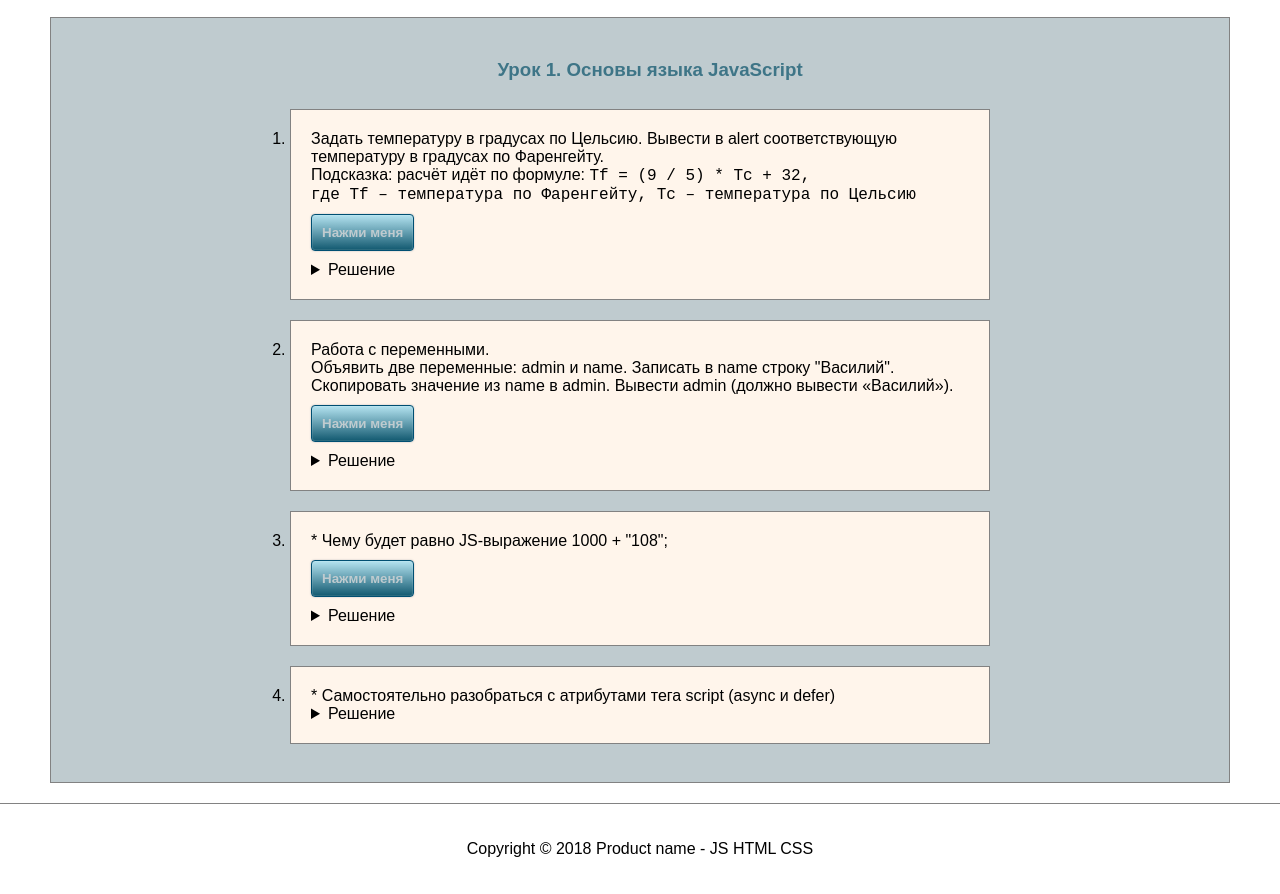
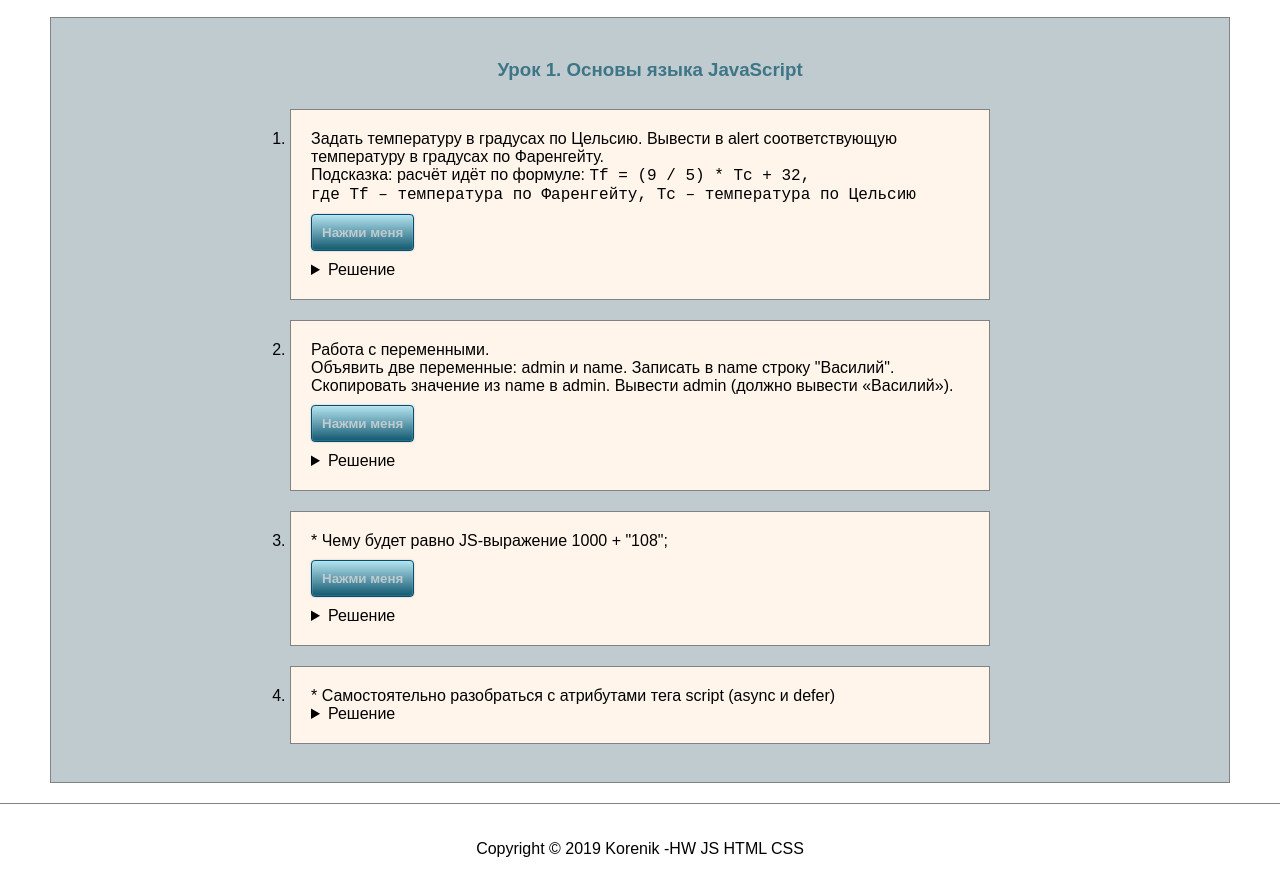
Before and after one commit to krolik27/HW_JavaScript, a plain HTML site: page index.html in a window 1280 px wide. Shown: the part 144-1038 px from the top of the page. Drawn offline with Linux system fonts and the light colour scheme.

Commit message:
Update index.html

```diff
--- a/index.html
+++ b/index.html
@@ -374,7 +374,7 @@
     </div>
 
     <footer>
-      <p>Copyright&nbsp;&copy;&nbsp;2018 Product name - JS HTML CSS</p>
+      <p>Copyright&nbsp;&copy;&nbsp;2019 Korenik -HW JS HTML CSS</p>
     </footer>
 
     <script src="jsscript.js" async></script>
```
